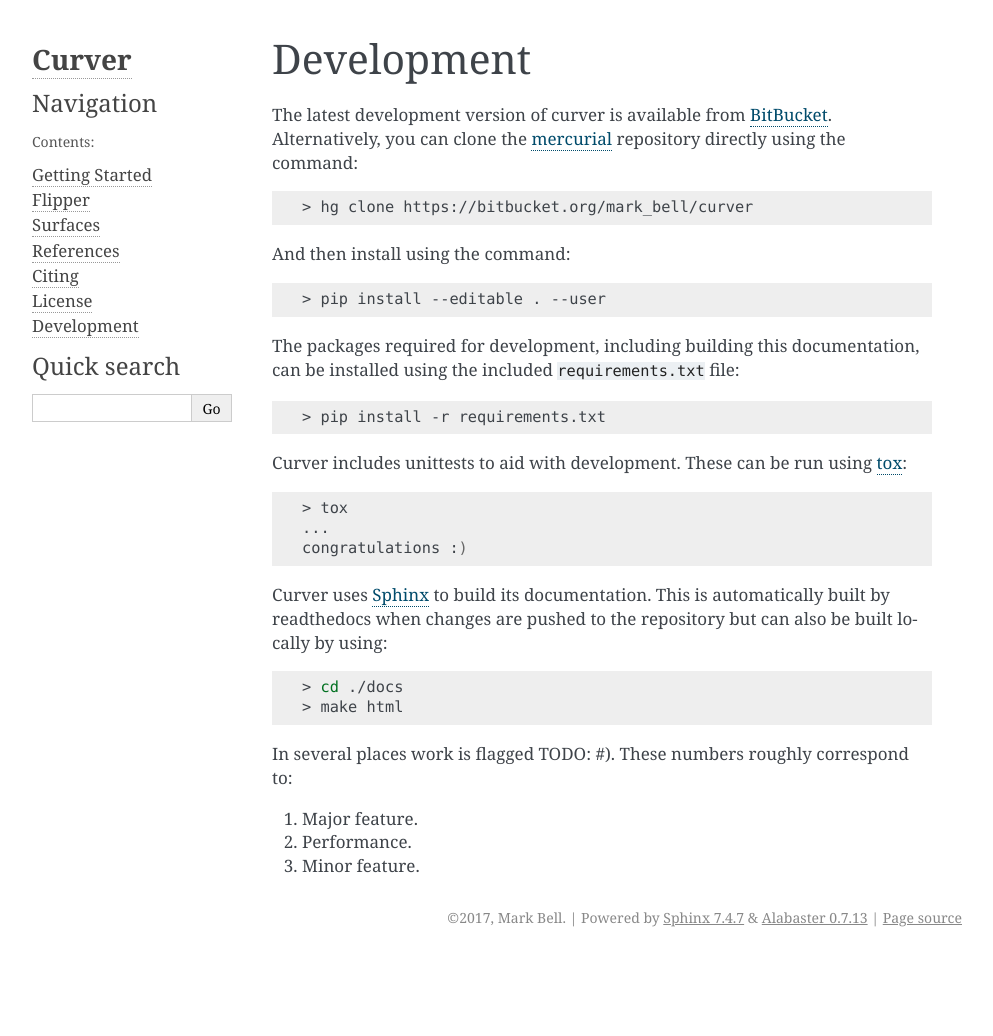
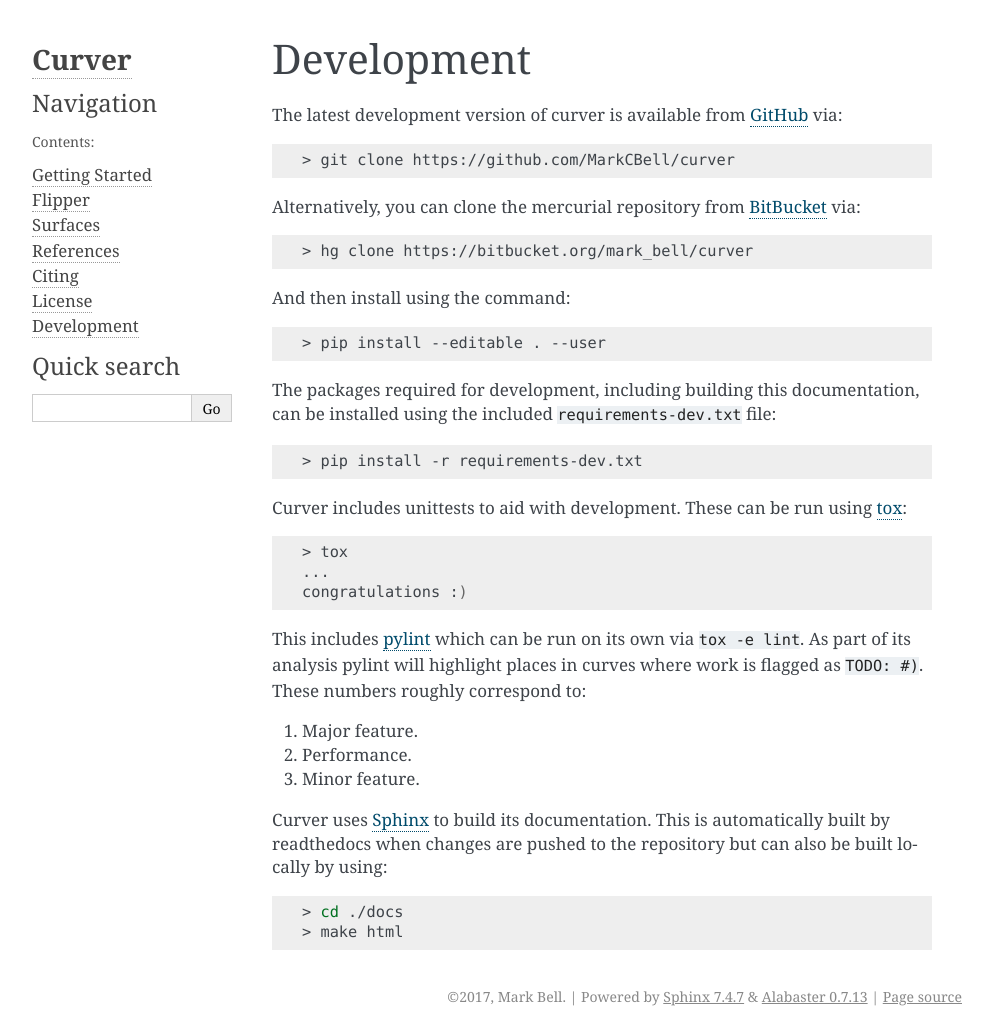
Before and after one commit to MarkCBell/curver, a Sphinx documentation site: the page built from docs/source/development.rst, in a window 1280 px wide. Shown: the whole page, without its empty margins (148-1141 px from the left). Built offline with Sphinx 7.4.7, drawn with Linux system fonts in a browser that asks for light colours; before the commit the page ends 957 px from its top, so only the background shows below that.

Commit message:
Added GitHub info to dev instructions.

```diff
--- a/docs/source/development.rst
+++ b/docs/source/development.rst
@@ -2,8 +2,13 @@
 Development
 ~~~~~~~~~~~
 
-The latest development version of curver is available from `BitBucket <https://bitbucket.org/Mark_Bell/curver>`_.
-Alternatively, you can clone the `mercurial <https://www.mercurial-scm.org/>`_ repository directly using the command:
+The latest development version of curver is available from `GitHub <https://github.com/MarkCBell/curver>`_ via:
+
+.. code-block:: shell
+
+    > git clone https://github.com/MarkCBell/curver
+
+Alternatively, you can clone the mercurial repository from `BitBucket <https://bitbucket.org/Mark_Bell/curver>`_ via:
 
 .. code-block:: shell
 
@@ -15,11 +20,11 @@ And then install using the command:
 
     > pip install --editable . --user
 
-The packages required for development, including building this documentation, can be installed using the included ``requirements.txt`` file:
+The packages required for development, including building this documentation, can be installed using the included ``requirements-dev.txt`` file:
 
 .. code-block:: shell
 
-    > pip install -r requirements.txt
+    > pip install -r requirements-dev.txt
 
 Curver includes unittests to aid with development.
 These can be run using `tox <https://tox.readthedocs.io/>`_:
@@ -30,6 +35,14 @@ These can be run using `tox <https://tox.readthedocs.io/>`_:
     ...
     congratulations :)
 
+This includes `pylint <https://www.pylint.org/>`_ which can be run on its own via ``tox -e lint``.
+As part of its analysis pylint will highlight places in curves where work is flagged as ``TODO: #)``.
+These numbers roughly correspond to:
+
+1. Major feature.
+2. Performance.
+3. Minor feature.
+
 Curver uses `Sphinx <http://www.sphinx-doc.org/>`_ to build its documentation.
 This is automatically built by readthedocs when changes are pushed to the repository but can also be built locally by using:
 
@@ -37,10 +50,3 @@ This is automatically built by readthedocs when changes are pushed to the reposi
 
     > cd ./docs
     > make html
-
-In several places work is flagged TODO: #).
-These numbers roughly correspond to:
-
-1. Major feature.
-2. Performance.
-3. Minor feature.
```
